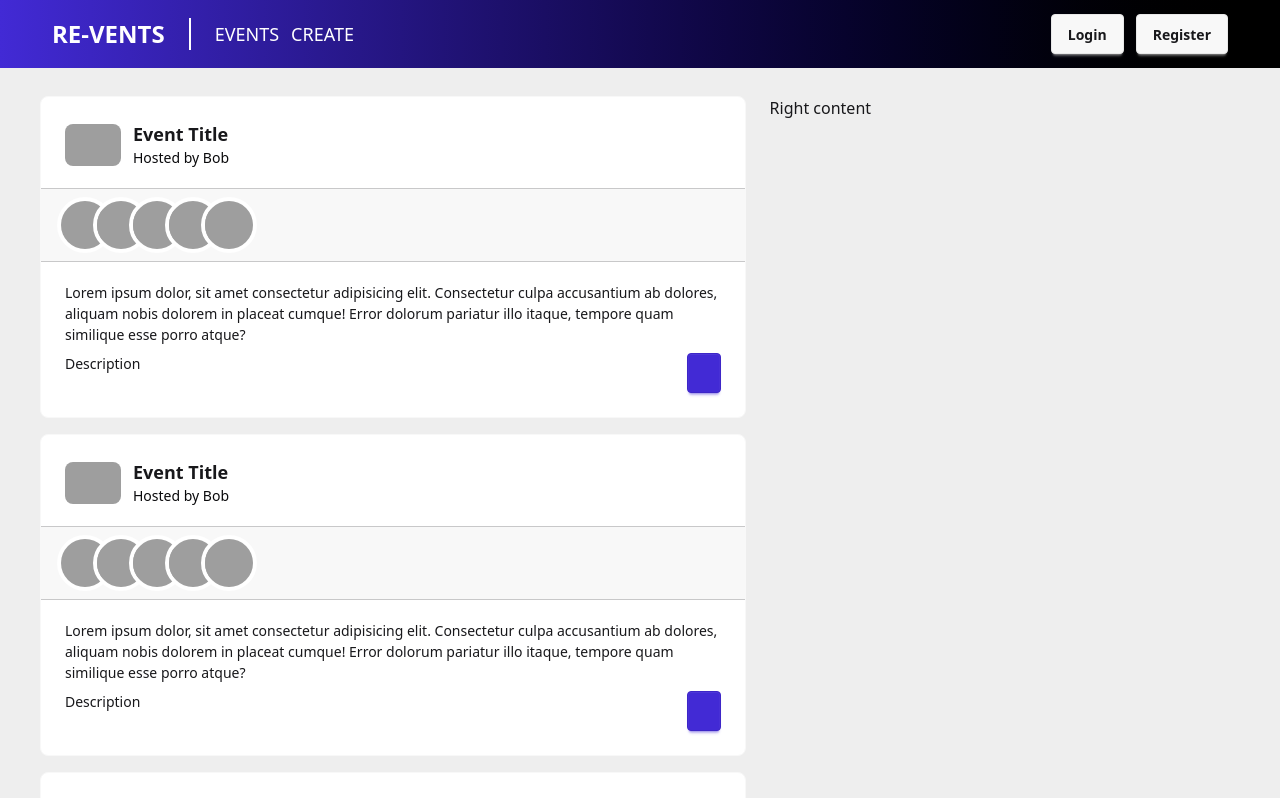
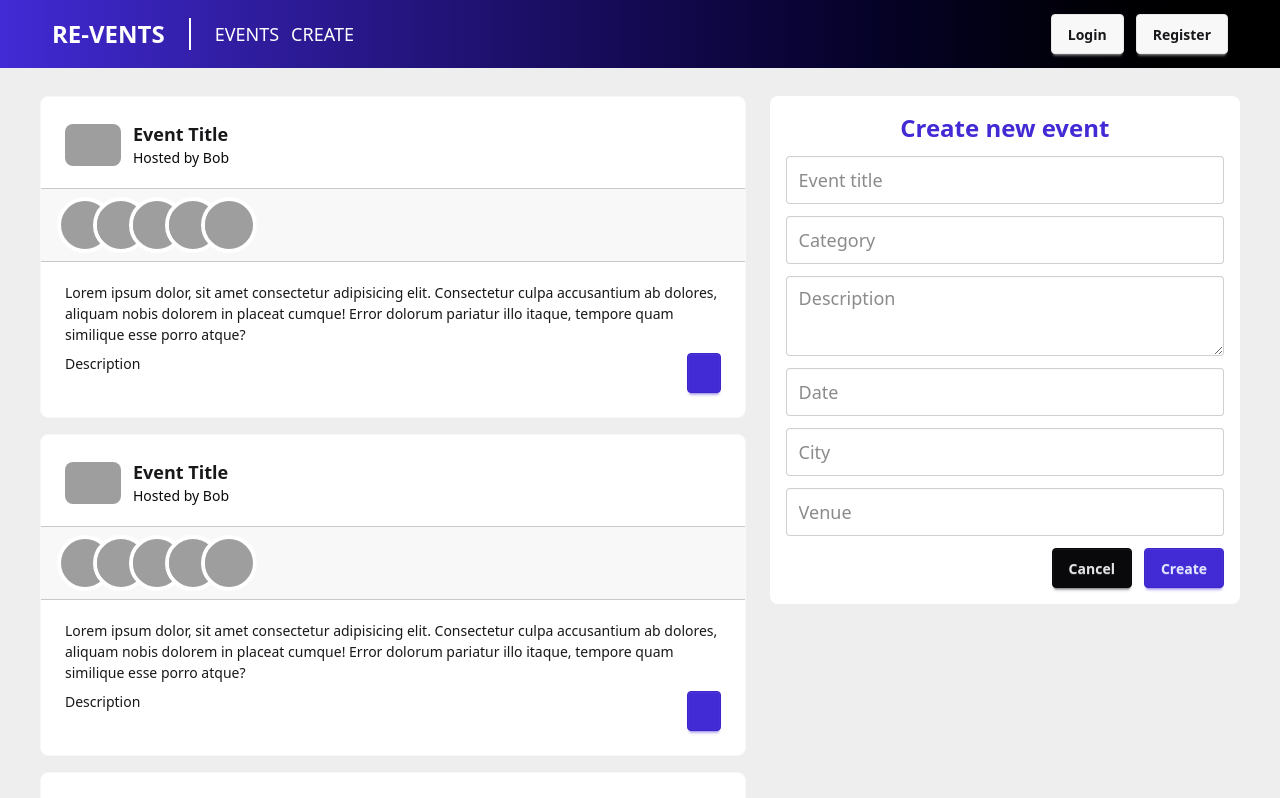
Before and after one commit to FranciscoJavierMartin/revents-vue-2025, a Vue app: page / in a window 1280 px wide. Shown: the top 798 px of the page. Built offline with nearby package versions, Linux system fonts and the light colour scheme; grey boxes are pictures that could not be loaded; the HTML template or start-up script is replaced by a standard one.

Commit message:
Create event form

```diff
--- a/src/features/events/dashboard/event-dashboard.vue
+++ b/src/features/events/dashboard/event-dashboard.vue
@@ -3,10 +3,13 @@
     <div class="flex w-3/5 flex-col gap-4">
       <EventCard v-for="i of 10" :key="i" />
     </div>
-    <div class="w-2/5">Right content</div>
+    <div class="w-2/5">
+      <EventForm />
+    </div>
   </div>
 </template>
 
 <script setup lang="ts">
 import EventCard from '@/features/events/dashboard/event-card.vue';
+import EventForm from '@/features/events/form/event-form.vue';
 </script>
--- /dev/null
+++ b/src/features/events/form/event-form.vue
@@ -0,0 +1,27 @@
+<template>
+  <div class="card bg-base-100 flex w-full flex-col gap-3 p-4">
+    <h3 class="text-primary text-center text-2xl font-semibold">
+      Create new event
+    </h3>
+    <form class="flex w-full flex-col gap-3">
+      <input
+        type="text"
+        placeholder="Event title"
+        class="input input-lg w-full"
+      />
+      <input type="text" placeholder="Category" class="input input-lg w-full" />
+      <textarea
+        type="text"
+        placeholder="Description"
+        class="textarea textarea-lg w-full"
+      />
+      <input type="text" placeholder="Date" class="input input-lg w-full" />
+      <input type="text" placeholder="City" class="input input-lg w-full" />
+      <input type="text" placeholder="Venue" class="input input-lg w-full" />
+      <div class="flex w-full justify-end gap-3">
+        <button class="btn btn-neutral">Cancel</button>
+        <button class="btn btn-primary">Create</button>
+      </div>
+    </form>
+  </div>
+</template>
```
